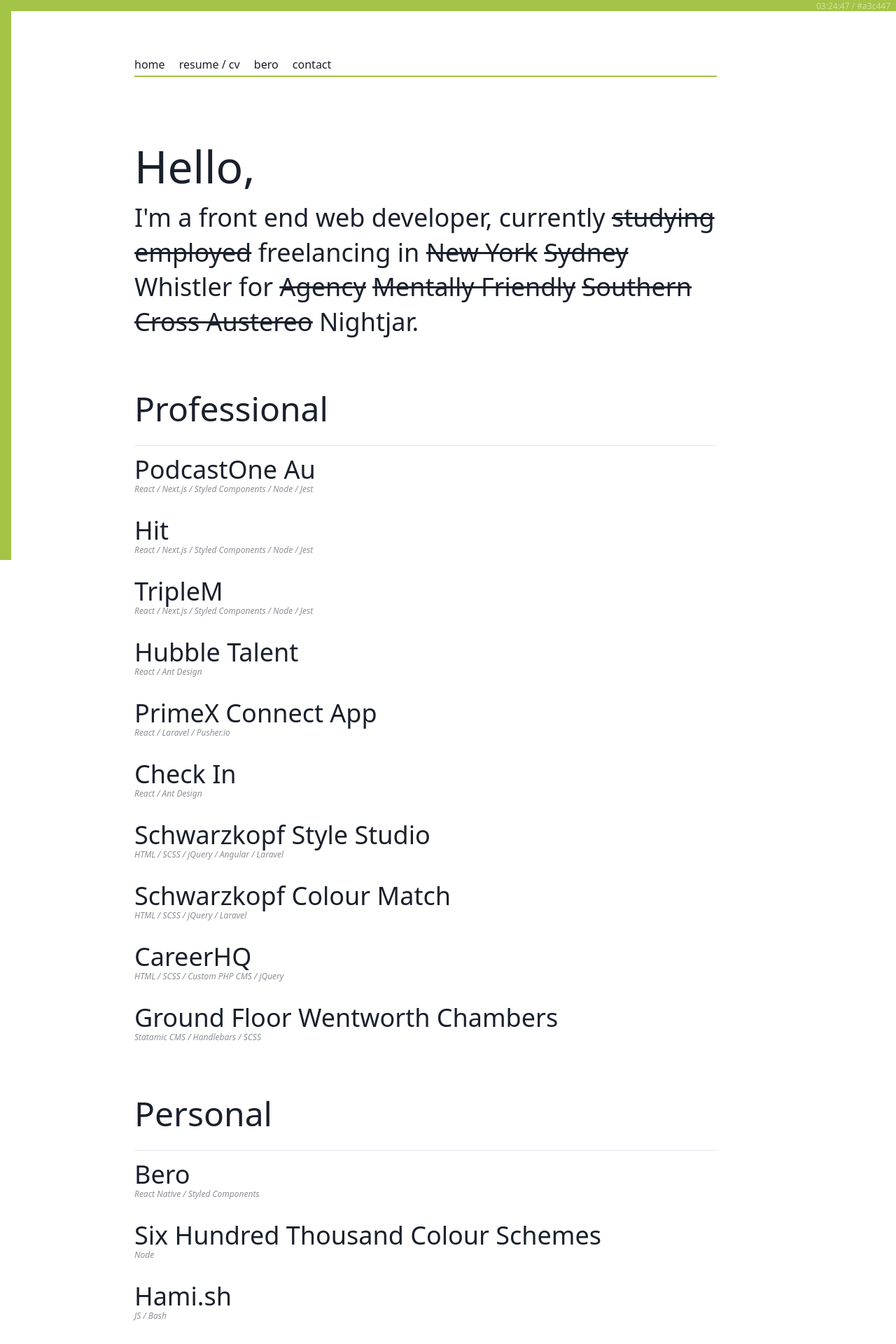
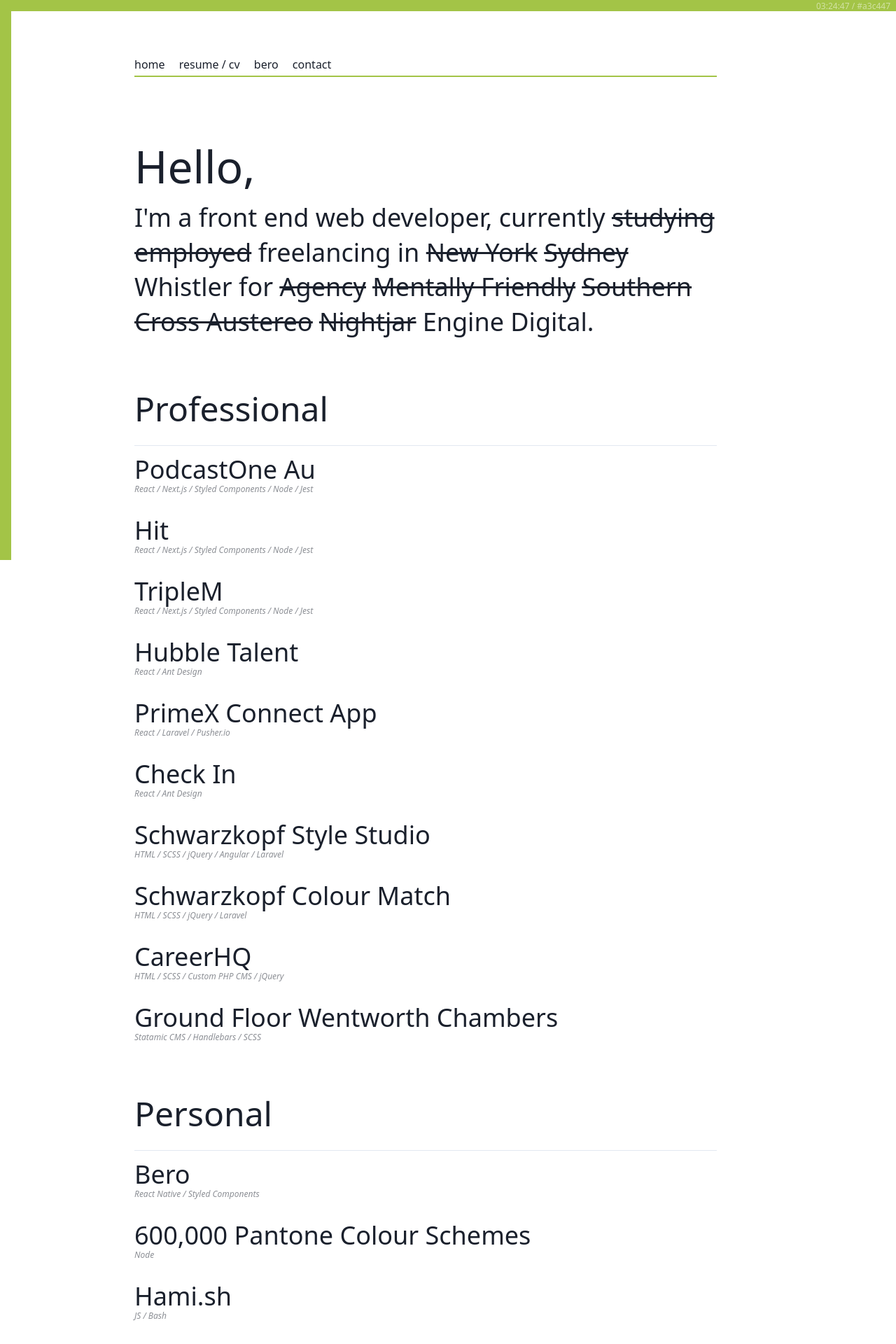
Before and after one commit to searleb/billsearle.me, a Next.js app: page / in a window 1280 px wide. Shown: the top 1920 px of the page at 70% size. Built offline with nearby package versions, Linux system fonts and the light colour scheme; what tailwindcss-transitions would draw is missing.

Commit message:
Fixes and tweaks

```diff
--- a/components/Card/index.js
+++ b/components/Card/index.js
@@ -4,7 +4,7 @@
   <div className="px-2 py-4 w-full sm:w-1/2">
     <div
       style={{ background: theme.primary, color: theme.secondary }}
-      className=" shadow-xl rounded-xl p-8 transition-bg transition-color"
+      className="shadow-xl rounded-xl p-8 transition-bg transition-color"
     >
       {children}
     </div>
--- a/components/ColourBar/index.js
+++ b/components/ColourBar/index.js
@@ -5,8 +5,8 @@
   const { time, colour } = useContext(colourContext);
   return (
     <>
-      <div style={{ backgroundColor: colour, transition: 'background-color 0.9s ease' }} className="h-4 w-screen fixed inset-x-0 top-0" />
-      <div style={{ backgroundColor: colour, transition: 'background-color 0.9s ease' }} className="w-4 h-screen fixed inset-y-0 left-0" />
+      <div style={{ backgroundColor: colour }} className="h-4 w-screen fixed inset-x-0 top-0 transition-bg transition-750" />
+      <div style={{ backgroundColor: colour }} className="w-4 h-screen fixed inset-y-0 left-0 transition-bg transition-750" />
       <span className="fixed top-0 right-0 text-xs font-light opacity-50 pr-2 text-white">
         {time} / {colour}
       </span>
--- a/components/Link/styles.css
+++ b/components/Link/styles.css
@@ -27,7 +27,7 @@
   pointer-events: none;
 }
 
-a[target='_blank']:hover::after{
+a[target='_blank']:hover::after {
   text-decoration: none;
   opacity: 1;
   transform: translate(-20%, -40%) rotate(0deg);
--- a/components/Navigation/index.js
+++ b/components/Navigation/index.js
@@ -8,7 +8,7 @@
   const { colour } = useContext(colourContext);
   return (
     <Container>
-      <nav className="border-b-2" style={{ borderBottomColor: colour, transition: 'border-color 0.9s ease' }}>
+      <nav className="border-b-2 transition-border transition-750" style={{ borderBottomColor: colour }}>
         <ul className="mb-1">
           {nav.items.map(item => (
             <li className="inline mr-4" key={item.title}>
--- a/components/ProjectList/index.js
+++ b/components/ProjectList/index.js
@@ -4,8 +4,8 @@
 const ProjectList = ({ projects, title }) => (
   <section>
     <h2>{title}</h2>
-    <div className="border-b my-4" />
-    <ul className="mb-16 animate-project-list">
+    <div className="border-b my-4 text" />
+    <ul className="mb-16">
       {projects.map(project => (
         <li key={project.title} className="mb-8">
           <ProjectLink
--- a/components/SixDemo/ImagePill/index.js
+++ b/components/SixDemo/ImagePill/index.js
@@ -3,7 +3,7 @@
 const ImagePill = ({
   theme, img, text, invert,
 }) => (
-  <div className="px-2 py-4 sm:w-1/2">
+  <div className="px-2 py-4 w-1/2">
     <div
       className="shadow-xl rounded-xl overflow-hidden transition-bg transition-colors"
       style={{
--- a/page-config/index.js
+++ b/page-config/index.js
@@ -1,7 +1,7 @@
 export const employment = {
   current: {
-    title: 'Nightjar.',
-    link: 'https://nightjar.co',
+    title: 'Engine Digital.',
+    link: 'https://enginedigital.com',
   },
   past: [
     {
@@ -15,6 +15,10 @@
     {
       title: 'Southern Cross Austereo',
       link: 'https://www.southerncrossaustereo.com.au/',
+    },
+    {
+      title: 'Nightjar',
+      link: 'https://nightjar.co',
     },
   ],
 };
@@ -79,7 +83,7 @@
       tech: 'React Native / Styled Components',
     },
     {
-      title: 'Six Hundred Thousand Colour Schemes',
+      title: '600,000 Pantone Colour Schemes',
       link: '/six-hundred-thousand',
       tech: 'Node',
     },
@@ -138,8 +142,12 @@
       title: 'Freelance Front-End Web Developer',
       gigs: [
         {
+          title: 'Engine Digital',
+          location: 'Vancouver, Can',
+        },
+        {
           title: 'Nightjar',
-          location: 'Whistler, Can / Sydney, Aus',
+          location: 'Sydney, Aus',
         },
         {
           title: 'Southern Cross Austereo',
--- a/pages/check-in.js
+++ b/pages/check-in.js
@@ -46,7 +46,7 @@
           MF staff only rendered fields.
         </li>
       </ul>
-      <img src="/static/checkin/checkin-full.png" alt="Checkin App" className="max-w-xs mb-8" />
+      <img src="/static/checkin/checkin-full.png" alt="Checkin App" className="sm:w-1/2 mb-8" />
 
       <h3>Dashboard</h3>
       <ul className="list-disc list-inside mb-8">
--- a/pages/six-hundred-thousand.js
+++ b/pages/six-hundred-thousand.js
@@ -51,7 +51,7 @@
           </button>
         )}
         <article>
-          <h1 className="mb-8 leading-none">600,000 Colour Schemes</h1>
+          <h1 className="mb-8 leading-none">600,000 Pantone Colour Schemes</h1>
           <p>
             After discovering{' '}
             <Link text="colorable," href="https://colorable.jxnblk.com/" underline />
@@ -64,10 +64,13 @@
             What I was able generate was a list of 1937 Pantone colours
             with a total of {(six && six.totalCombinations.toLocaleString()) || '600000'} safe to use combinations.
           </p>
-          <p className="mb-8">
+          <p>
             The resulting JSON file is too big to deliver and process on
             the front end so I&apos;ve built a small
             node endpoint that will return a random colour set on a GET.
+          </p>
+          <p className="mb-8">
+            Below are a few components demoing how all these can actaully be used.
           </p>
 
           {!six && 'loading...'}
@@ -78,7 +81,9 @@
                 <DemoCard theme={six.theme} text={six.index} onClick={this.fetchColorCombo} />
                 <div className="w-full sm:w-1/2">
                   <DoubleBorder theme={six.theme} />
-                  <DoubleBorder theme={six.theme} />
+                  <div className="hidden sm:block">
+                    <DoubleBorder theme={six.theme} />
+                  </div>
                 </div>
                 <div className="flex flex-wrap sm:w-1/2 content-start">
                   <ImagePill theme={six.theme} img="/static/trainwreck.jpg" text="Macey Boyle" invert />
--- a/tailwind.config.js
+++ b/tailwind.config.js
@@ -9,7 +9,7 @@
         xl: '1.5rem',
       },
       colors: {
-        'dark-mode': '#151515',
+        'dark-mode': '#282B2F',
       },
     },
   },
```
